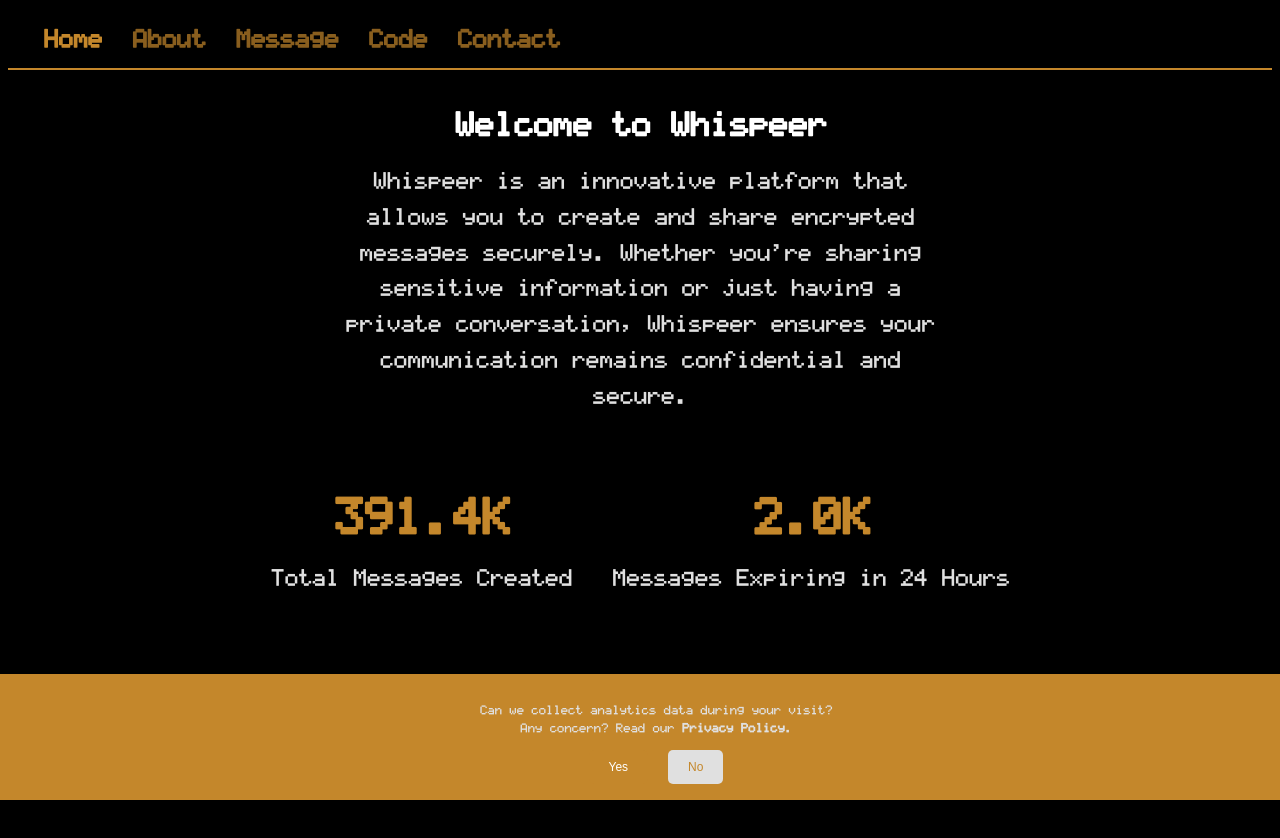
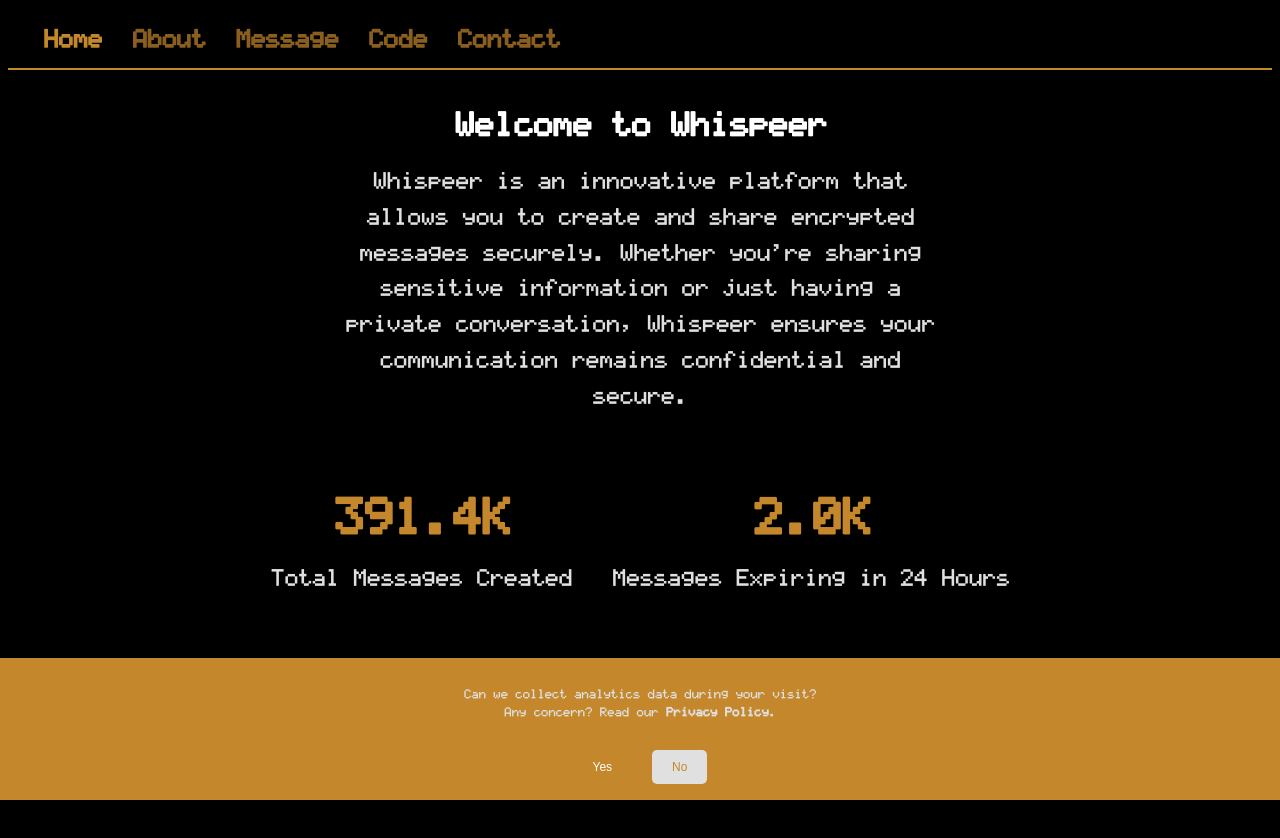
Before and after one commit to whispeer-me/whispeer, a Vue app: page / in a window 1280 px wide. Shown: the top 838 px of the page. Built offline with nearby package versions, Linux system fonts and the light colour scheme; no server answers.

Commit message:
Adjust Consent Banner

```diff
--- a/src/components/analytics/ConsentBanner.vue
+++ b/src/components/analytics/ConsentBanner.vue
@@ -78,7 +78,6 @@ export default {
 $font-size: 12px;
 
 .analytics-consent-banner {
-  @extend %lcd-font;
   position: fixed;
   bottom: 0;
   left: 0;
@@ -86,12 +85,13 @@ $font-size: 12px;
   background-color: $primary-color;
   color: $secondary-color;
   text-align: center;
-  padding: 16px;
   z-index: 1000;
   font-size: $font-size;
+  padding-bottom: 16px;
 
   p {
     line-height: 1.5;
+    padding: 16px;
   }
 
   .consent-button {
```
